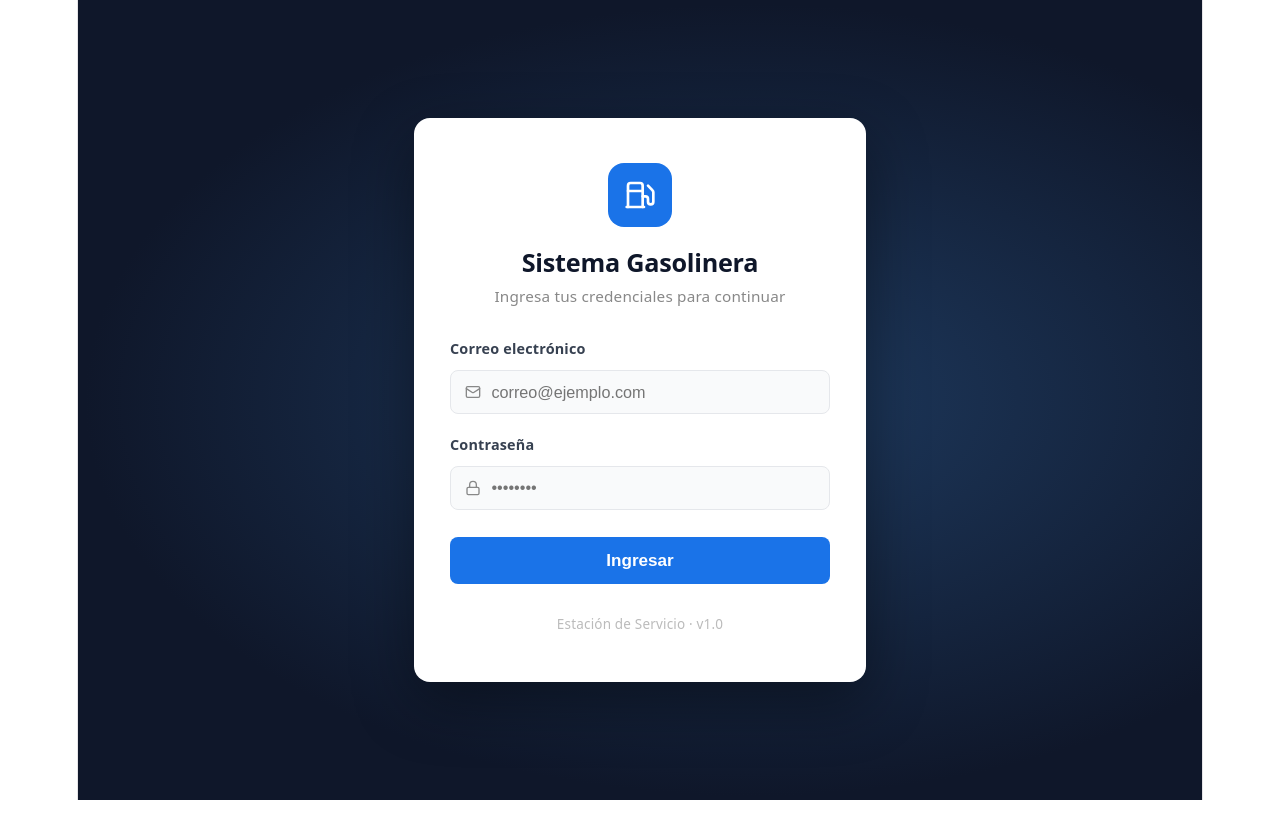
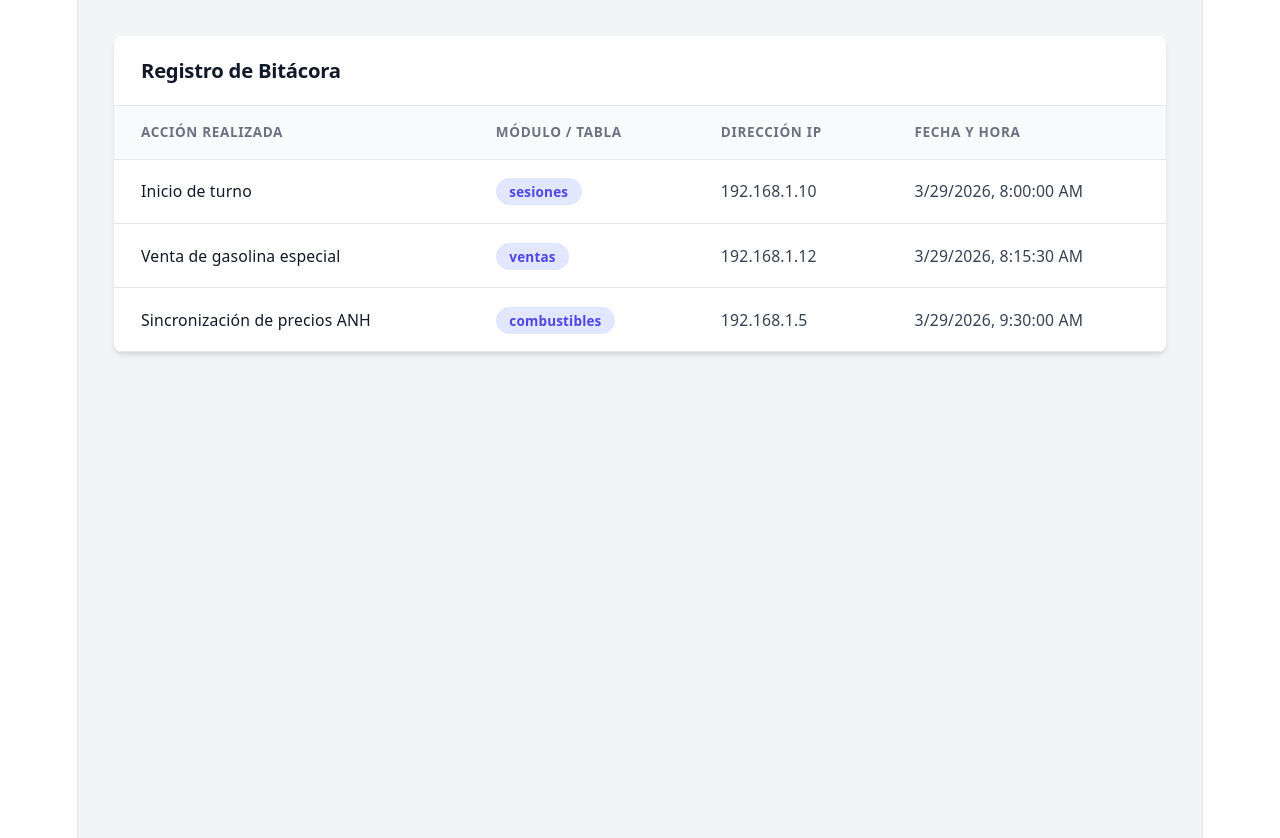
Before and after one commit to naixs007/sistema_gasolinera, a React app in the folder frontend/: page /bitacora in a window 1280 px wide. Before the commit this address led to /login. Shown: the top 838 px of the page. Before the commit the page ends 800 px from the top, so only its background shows below. Built offline with nearby package versions, Linux system fonts and the light colour scheme; the HTML template or start-up script is replaced by a standard one.

Commit message:
añadiendo nuevo componente

```diff
--- a/frontend/src/App.jsx
+++ b/frontend/src/App.jsx
@@ -1,7 +1,13 @@
-import React from 'react';
-import { BrowserRouter as Router, Routes, Route, Navigate } from 'react-router-dom';
-import Login from './components/Login'; // Importamos el nuevo componente
-import Dashboard from './components/Dashboard';
+import React from "react";
+import {
+  BrowserRouter as Router,
+  Routes,
+  Route,
+  Navigate,
+} from "react-router-dom";
+import Login from "./components/Login"; // Importamos el nuevo componente
+import Dashboard from "./components/Dashboard";
+import Bitacora from "./components/Bitacora"; //Importando nuevo componente
 
 function App() {
   return (
@@ -9,8 +15,9 @@ function App() {
       <Routes>
         <Route path="/login" element={<Login />} />
         {/* El Dashboard lo haremos después */}
-       <Route path="/dashboard" element={<Dashboard />} />
+        <Route path="/dashboard" element={<Dashboard />} />
         <Route path="*" element={<Navigate to="/login" />} />
+        <Route path="/bitacora" element={<Bitacora />} />
       </Routes>
     </Router>
   );
--- /dev/null
+++ b/frontend/src/components/Bitacora.jsx
@@ -0,0 +1,69 @@
+import React, { useState } from "react";
+
+const Bitacora = () => {
+  // Datos simulados
+  const [registros] = useState([
+    {
+      id: 1,
+      accion: "Inicio de turno",
+      tabla: "sesiones",
+      ip: "192.168.1.10",
+      fecha: "2026-03-29T08:00:00",
+    },
+    {
+      id: 2,
+      accion: "Venta de gasolina especial",
+      tabla: "ventas",
+      ip: "192.168.1.12",
+      fecha: "2026-03-29T08:15:30",
+    },
+    {
+      id: 3,
+      accion: "Sincronización de precios ANH",
+      tabla: "combustibles",
+      ip: "192.168.1.5",
+      fecha: "2026-03-29T09:30:00",
+    },
+  ]);
+
+  return (
+    <div className="bitacora-container">
+      <div className="bitacora-card">
+        {/* Encabezado */}
+        <div className="bitacora-header">
+          <h2>Registro de Bitácora</h2>
+        </div>
+
+        {/* Tabla */}
+        <table className="bitacora-table">
+          <thead>
+            <tr>
+              <th>Acción Realizada</th>
+              <th>Módulo / Tabla</th>
+              <th>Dirección IP</th>
+              <th>Fecha y Hora</th>
+            </tr>
+          </thead>
+          <tbody>
+            {registros.map((registro) => (
+              <tr key={registro.id}>
+                {/* Texto más oscuro para destacar la acción principal */}
+                <td style={{ fontWeight: "500", color: "#111827" }}>
+                  {registro.accion}
+                </td>
+                {/* Usamos el estilo badge para la tabla afectada */}
+                <td>
+                  <span className="badge-tabla">{registro.tabla}</span>
+                </td>
+                <td>{registro.ip}</td>
+                <td>{new Date(registro.fecha).toLocaleString()}</td>
+              </tr>
+            ))}
+          </tbody>
+        </table>
+      </div>
+    </div>
+  );
+};
+
+export default Bitacora;
--- a/frontend/src/index.css
+++ b/frontend/src/index.css
@@ -11,8 +11,8 @@
   --shadow:
     rgba(0, 0, 0, 0.1) 0 10px 15px -3px, rgba(0, 0, 0, 0.05) 0 4px 6px -2px;
 
-  --sans: system-ui, 'Segoe UI', Roboto, sans-serif;
-  --heading: system-ui, 'Segoe UI', Roboto, sans-serif;
+  --sans: system-ui, "Segoe UI", Roboto, sans-serif;
+  --heading: system-ui, "Segoe UI", Roboto, sans-serif;
   --mono: ui-monospace, Consolas, monospace;
 
   font: 18px/145% var(--sans);
@@ -109,3 +109,87 @@ code {
   padding: 4px 8px;
   background: var(--code-bg);
 }
+
+/* =========================================
+   ESTILOS PARA LA TABLA BITACORA
+========================================= */
+
+/* Fondo general para que resalte la tarjeta blanca */
+.bitacora-container {
+  padding: 2rem;
+  background-color: #f3f4f6;
+  min-height: 100vh;
+  font-family:
+    system-ui,
+    -apple-system,
+    sans-serif;
+}
+
+/* La tarjeta blanca con sombra suave */
+.bitacora-card {
+  background-color: #ffffff;
+  border-radius: 8px;
+  box-shadow:
+    0 4px 6px -1px rgba(0, 0, 0, 0.1),
+    0 2px 4px -1px rgba(0, 0, 0, 0.06);
+  overflow: hidden; /* Evita que la tabla rompa los bordes curvos */
+}
+
+/* Encabezado donde va el título */
+.bitacora-header {
+  padding: 1.25rem 1.5rem;
+  border-bottom: 1px solid #e5e7eb;
+  display: flex;
+  justify-content: space-between;
+  align-items: center;
+}
+
+.bitacora-header h2 {
+  margin: 0;
+  color: #111827;
+  font-size: 1.125rem;
+  font-weight: 600;
+}
+
+/* Estructura principal de la tabla */
+.bitacora-table {
+  width: 100%;
+  border-collapse: collapse;
+  text-align: left;
+}
+
+/* Estilos de las cabeceras (Gris clarito, texto en mayúsculas) */
+.bitacora-table th {
+  background-color: #f9fafb;
+  color: #6b7280;
+  font-size: 0.75rem;
+  text-transform: uppercase;
+  letter-spacing: 0.05em;
+  padding: 0.75rem 1.5rem;
+  font-weight: 600;
+  border-bottom: 1px solid #e5e7eb;
+}
+
+/* Estilos de las celdas */
+.bitacora-table td {
+  padding: 1rem 1.5rem;
+  color: #374151;
+  font-size: 0.875rem;
+  border-bottom: 1px solid #e5e7eb;
+}
+
+/* Efecto hover al pasar el ratón por una fila */
+.bitacora-table tbody tr:hover {
+  background-color: #f9fafb;
+  transition: background-color 0.2s ease;
+}
+
+/* Diseño de "Badge" (Pastilla) para resaltar texto */
+.badge-tabla {
+  background-color: #e0e7ff;
+  color: #4f46e5;
+  padding: 0.25rem 0.75rem;
+  border-radius: 9999px;
+  font-size: 0.75rem;
+  font-weight: 600;
+}
```
